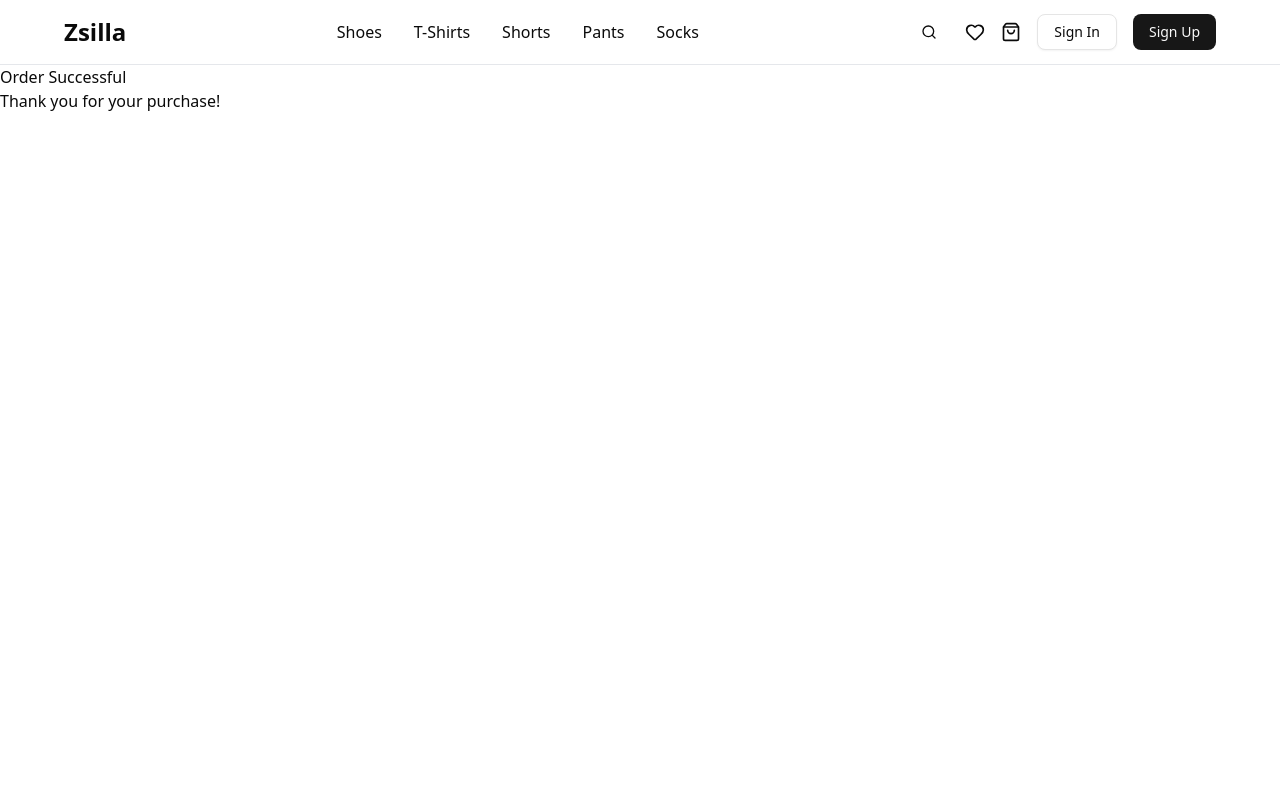
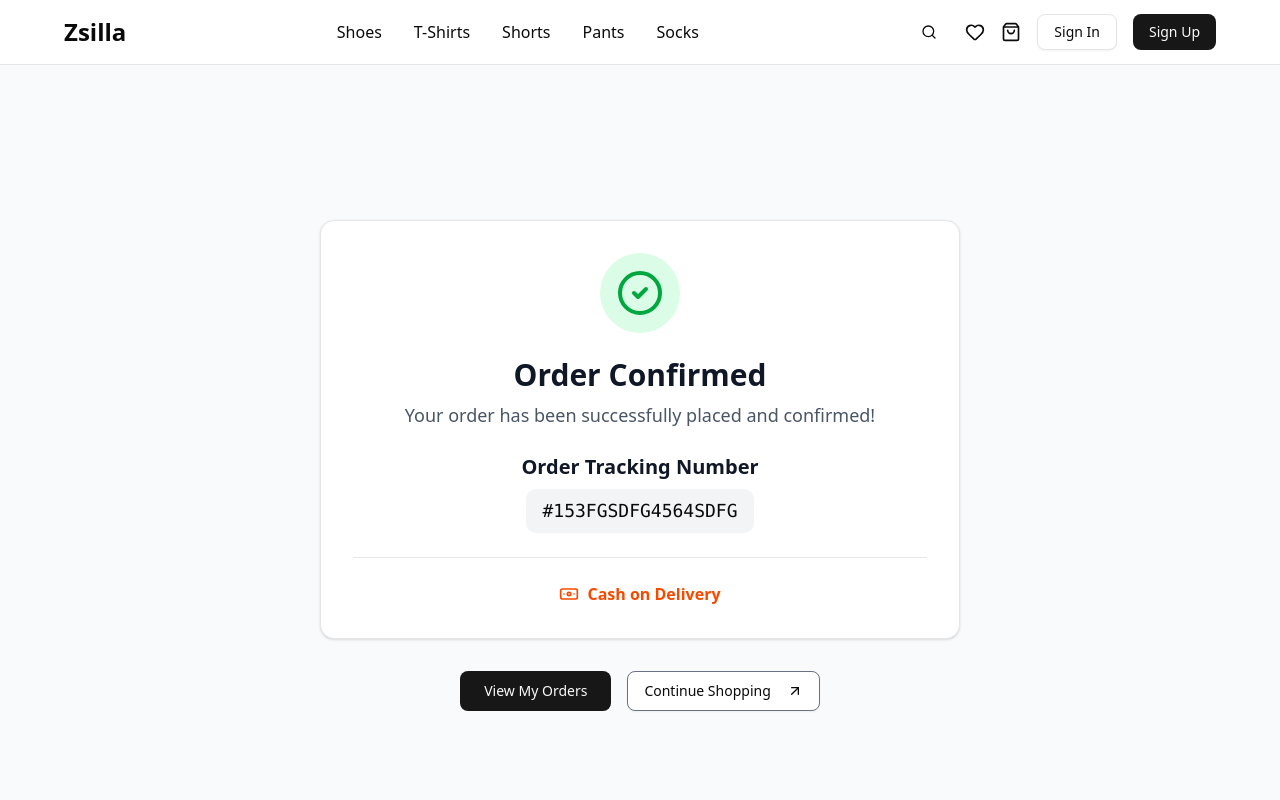
Before and after one commit to ShehaanN/Zsilla-front-end, a React (Vite) app: page /order-success in a window 1280 px wide. Shown: the top 800 px of the page. Built offline with nearby package versions, Linux system fonts and the light colour scheme.

Commit message:
feat: Enhance OrderSuccessPage with action buttonsbuttons

```diff
--- a/src/pages/ordersuccess.page.jsx
+++ b/src/pages/ordersuccess.page.jsx
@@ -1,10 +1,87 @@
 import React from "react";
+import { useNavigate, Link, useSearchParams } from "react-router";
+import { Button } from "@/components/ui/button";
+import { Card } from "@/components/ui/card";
+import { CheckCircle, Banknote, CircleCheck, ArrowUpRight } from "lucide-react";
 
 const OrderSuccessPage = () => {
+  const [searchParams] = useSearchParams();
+  const navigate = useNavigate();
+
+  const orderId = "153fgsdfg4564sdfg";
+  const paymentMethod = "COD";
+  const orderStatus = "Success";
+  const orderType = "COD";
+
+  const COD_Order = orderType === "COD";
   return (
-    <div>
-      <h1>Order Successful</h1>
-      <p>Thank you for your purchase!</p>
+    <div className="min-h-screen  bg-gray-50  flex flex-col items-center justify-center ">
+      <div className="max-w-2xl sm:min-w-2xl mx-auto px-4 ">
+        {/* Order Info*/}
+        <Card className="p-8 mb-8">
+          <div className="text-center space-y-6">
+            <div className="inline-flex items-center justify-center w-20 h-20 bg-green-100 rounded-full mb-6">
+              <CircleCheck className="h-12 w-12 text-green-600" />
+            </div>
+            <h1 className="text-3xl font-bold text-gray-900 mb-2">
+              Order Confirmed
+            </h1>
+
+            <p className="text-lg text-gray-600">
+              Your order has been successfully placed and confirmed!
+            </p>
+
+            <div>
+              <h2 className="text-xl font-semibold text-gray-900 mb-2">
+                Order Tracking Number
+              </h2>
+              <div className="bg-gray-100 px-4 py-2 rounded-lg inline-block">
+                <span className="font-mono text-lg">
+                  #{orderId.toUpperCase()}
+                </span>
+              </div>
+            </div>
+
+            <div className="border-t border-gray-200 pt-6">
+              {COD_Order ? (
+                <div className="space-y-4">
+                  <div className="flex items-center justify-center space-x-2 text-orange-600">
+                    <Banknote className="h-5 w-5" />
+                    <span className="font-semibold">Cash on Delivery</span>
+                  </div>
+                </div>
+              ) : (
+                <div className="space-y-3">
+                  <div className="flex items-center justify-center space-x-2 text-green-600">
+                    <CheckCircle className="h-5 w-5" />
+                    <span className="font-semibold">Payment Successful</span>
+                  </div>
+                </div>
+              )}
+            </div>
+          </div>
+        </Card>
+
+        {/* Action Buttons */}
+        <div className="flex flex-col sm:flex-row gap-4 justify-center">
+          <Link to="/orders">
+            <Button size="lg" className="w-full sm:w-auto">
+              View My Orders
+            </Button>
+          </Link>
+
+          <Link to="/shop">
+            <Button
+              variant="outline"
+              size="lg"
+              className="w-full sm:w-auto border-gray-500"
+            >
+              Continue Shopping
+              <ArrowUpRight className="ml-2 h-4 w-4" />
+            </Button>
+          </Link>
+        </div>
+      </div>
     </div>
   );
 };
```
